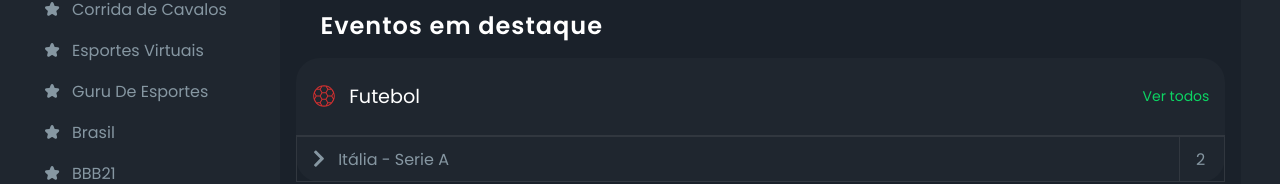
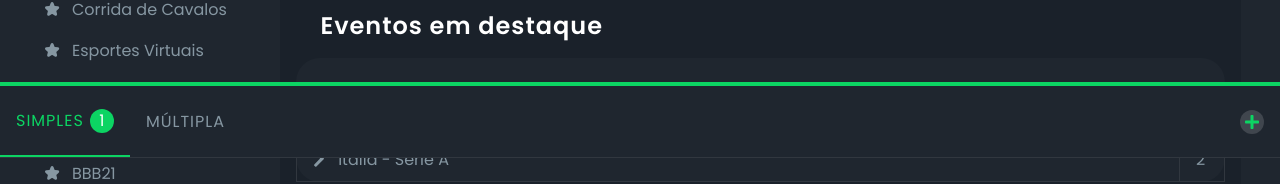
Before and after one commit to sanderpaniago/clone-sportsbet, a Next.js app: page / in a window 1280 px wide. Shown: the part 642-826 px from the top of the page. Built offline with nearby package versions, Linux system fonts and the light colour scheme.

Commit message:
criado modal de aposta

```diff
--- a/components/Footer.tsx
+++ b/components/Footer.tsx
@@ -2,6 +2,7 @@ import { useState } from 'react'
 import { faChevronDown } from '@fortawesome/free-solid-svg-icons'
 import { FontAwesomeIcon } from "@fortawesome/react-fontawesome";
 import styles from '../styles/components/footer.module.scss'
+import ModalAposta from './ModalAposta';
 
 function ListItem({children}) {
 
@@ -132,6 +133,8 @@ export default function Footer() {
                     <p>18+</p>
                 </div>
             </div>
+
+            <ModalAposta />
         </footer>
     )
 }
--- /dev/null
+++ b/components/ModalAposta.tsx
@@ -0,0 +1,101 @@
+import { faPlus, faMinus} from '@fortawesome/free-solid-svg-icons'
+import { FontAwesomeIcon } from "@fortawesome/react-fontawesome";
+import { useState } from 'react';
+import styles from '../styles/components/modalAposta.module.scss'
+
+export default function ModalAposta() {
+
+    const [modalActive, setModalActive] = useState({active: false, focus: 0})
+
+    return (
+        <div className={styles.modalApostaContainer}>
+            <header>
+                <div
+                    onClick={()=> setModalActive({active: true, focus: 0})}
+                    className={ modalActive.focus === 0 && styles.active}
+                    >
+                    <p>simples</p>
+                    <span>1</span>
+                </div>
+                <div
+                    onClick={()=> setModalActive({ active: true, focus: 1})}
+                    className={modalActive.focus !== 0 && styles.active}
+                >
+                    <p>Múltipla</p>
+                </div>
+
+                <button onClick={()=> setModalActive({...modalActive, active: !modalActive.active})} className={`${styles.iconContainer}`}>
+                    {!modalActive.active? (
+                        <FontAwesomeIcon icon={faPlus}/>
+                    ):(
+                        <FontAwesomeIcon icon={faMinus}/>
+                    ) }
+                </button>
+            </header>
+            <div style={modalActive.active ? {display: 'block'} : {display: 'none'}}>
+                <main>
+                    {modalActive.focus === 0 ? (
+                        <div>
+                            <h5>KK Sutjeska Niksic - kk Studentski Centar</h5>
+                            <span>Vercedor(incluindo prorrogação)</span>
+
+                            <div className={styles.info}>
+                                <h6>KK Sutjeska Niksic</h6>
+                                <p>3.05</p>
+                                <input defaultValue={0} aria-valuemin={0} type="number"/>
+                            </div>
+                            <div className={styles.removeContainer}>
+                                <a>Remover X</a>
+                                <p>Ganho Potencial: <span>BRL 0,00</span></p>
+                            </div>
+                        </div>
+                    ) : (
+                        <div>
+                            <h5>KK Sutjeska Niksic - kk Studentski Centar</h5>
+                            <span>Vercedor(incluindo prorrogação)</span>
+
+                            <div className={styles.info}>
+                                <h6>KK Sutjeska Niksic</h6>
+                                <p>3.05</p>
+                                <div className={styles.removeContainer} style={{width: '100%'}}>
+                                    <a>Remover X</a>
+                                </div>
+                                <input defaultValue={0} min={0} type="number"/>
+                            </div>
+
+                            <section>
+                                <span>Odds: </span>
+                                <p>1.09</p>
+                            </section>
+
+                            <section>
+                                <span>Usar Múltipa Defendida <img src="/icons/sobre.svg" alt=""/></span>
+                                <p>
+                                    <input type="checkbox" name="" id=""/>
+                                </p>
+                            </section>
+
+                            <section>
+                                <span>Ganho Potencial:</span>
+                                <p>BRL 0,00</p>
+                            </section>
+                        </div>
+                    )}
+                </main>
+
+                <footer>
+                    <span>Valor Total:</span>
+                    <p>BRL 0,00</p>
+
+                    {modalActive.focus === 0 ? (
+                        <button>Entrar</button>
+                    ): (
+                        <button disabled>Aposta múltipla requer 2 ou mais seleções</button>
+                    )}
+
+                </footer>
+            </div>
+        </div>
+    )
+
+}
--- /dev/null
+++ b/styles/components/modalAposta.module.scss
@@ -0,0 +1,219 @@
+$border: 1px solid var(--border-color);
+.modalApostaContainer {
+    position: fixed;
+    bottom: 0;
+    left: 0;
+    width: 100%;
+    background: var(--background);
+    border-top: 4px solid var(--green);
+    z-index: 20;
+
+    header {
+        display: flex;
+        align-items: center;
+        height: 72px;
+        width: 100%;
+        border-bottom: $border;
+
+        div {
+            height: 100%;
+            text-transform: uppercase;
+            padding: 1rem;
+            display: flex;
+            align-items: center;
+
+            p {
+                font-size: 1rem;
+                letter-spacing: 1px;
+                margin: 0  !important;
+            }
+
+            span {
+                background: var(--green);
+                height: 24px;
+                width: 24px;
+                display: flex;
+                align-items: center;
+                justify-content: center;
+                color: var(--white);
+                border-radius: 50%;
+                margin-left: 6px;
+            }
+
+            &.active {
+                color: var(--green);
+                border-bottom: 2px solid var(--green);
+            }
+
+        }
+
+        .iconContainer {
+            margin: 0 1rem 0 auto;
+            display: flex;
+            background: hsla(0,0%,100%,.15);
+
+            width: 24px;
+            height: 24px;
+            border-radius: 50%;
+
+            align-items: center;
+            justify-content: center;
+            border: none;
+
+            color: var(--green);
+            outline: none;
+
+            &:focus {
+                color: var(--white);
+                background: var(--green);
+            }
+        }
+    }
+
+    main {
+        margin-top: 3rem;
+        border-top: $border;
+        padding: 1rem;
+
+        h5 {
+            font-size: 13px;
+            line-height: 16px;
+            color: var(--white);
+            font-weight: 500;
+        }
+
+        span {
+            color: (--text);
+            font-size: .85rem;
+        }
+
+        .info {
+            display: flex;
+            flex-wrap: wrap;
+            align-items: center;
+            justify-content: space-between;
+
+            h6 {
+                font-weight: 600;
+                font-size: 14px;
+                line-height: 16px;
+                color: var(--white);
+                margin-top: .85rem;
+            }
+
+            p {
+                color: var(--green);
+                font-weight: 600;
+                font-size: 14px;
+                line-height: 16px;
+            }
+
+            input {
+                display: flex;
+                width: 100%;
+                margin-top: .5rem;
+                height: 40px;
+                background: var(--background-card);
+                border: $border;
+                border-radius: 2rem;
+                color: var(--white);
+                padding: 0 1rem;
+                text-align: end;
+                font-size: 1.2rem;
+                outline: none;
+
+                &:focus {
+                    border-color: var(--green);
+                }
+            }
+        }
+
+        .removeContainer {
+            display: flex;
+            align-items: center;
+            justify-content: space-between;
+            margin-top: 1rem;
+
+            a {
+                color: var(--green);
+                cursor: pointer;
+                padding: 0;
+                line-height: 30px;
+                height: 30px;
+                font-size: 12px;
+            }
+
+            p {
+                font-size: .95rem;
+
+                span {
+                    color: var(--white);
+                    font-size: 1rem;
+                }
+            }
+        }
+
+        section {
+            display: flex;
+            justify-content: space-between;
+            align-items: center;
+            margin-top: 1.5rem;
+
+            p{
+                color: var(--white);
+                font-size: 1rem;
+            }
+
+            span {
+                display: flex;
+                align-items: center;
+                gap: 5px;
+            }
+
+            &:last-child {
+                margin-bottom: 3rem;
+            }
+        }
+    }
+
+    footer {
+        display: flex;
+        flex-wrap: wrap;
+        padding: 1rem;
+        align-items: center;
+        justify-content: space-between;
+
+        span {
+            font-size: .85rem;
+        }
+
+        p {
+            color: var(--white);
+            font-size: 1rem;
+        }
+
+        button {
+            margin-top: 1rem;
+            width: 100%;
+
+            background: var(--green);
+            height: 40px;
+            border: none;
+            display: flex;
+            align-items: center;
+            justify-content: center;
+            border-radius: 2rem;
+            color: var(--white);
+            font-weight: 600;
+
+            &:hover {
+                filter: contrast(0.7);
+            }
+
+            &:disabled {
+                background: rgb(49, 55, 63);
+                color: rgb(134, 151, 162);
+            }
+        }
+    }
+}
--- a/styles/global.scss
+++ b/styles/global.scss
@@ -93,6 +93,10 @@ a {
     background: var(--green) !important;
 }
 
+.containerPrimary {
+    width: 100%;
+}
+
 @media(min-width: 1080px) {
     .containerPrimary {
         width: 77.5%;
```
